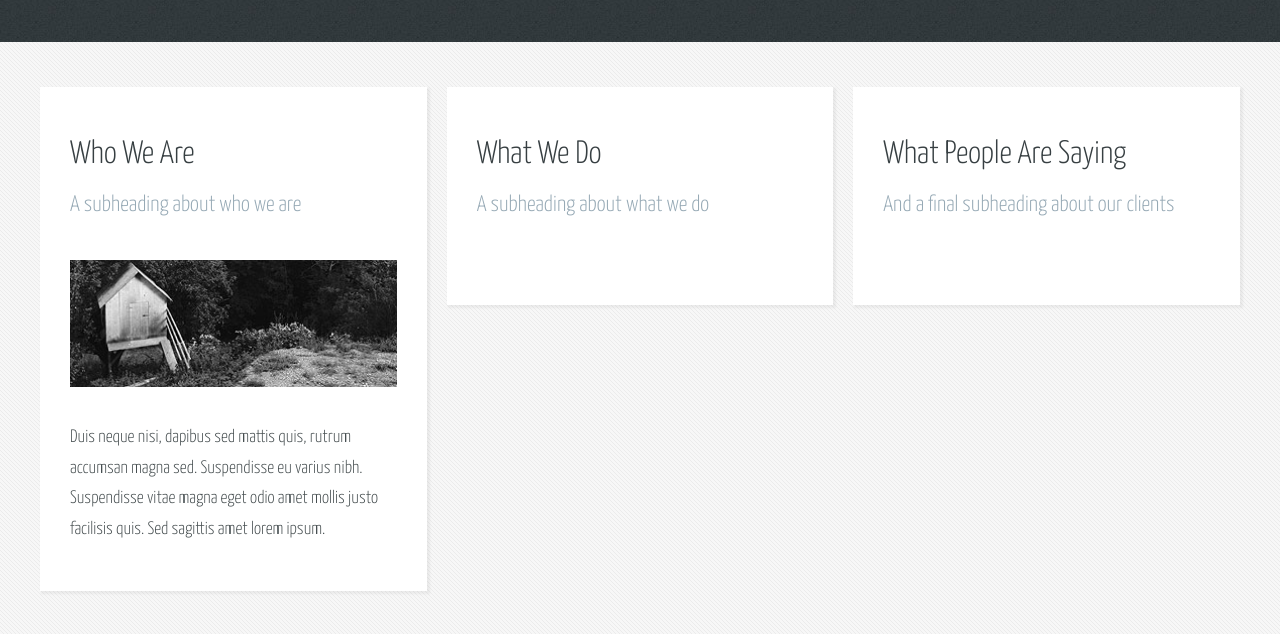
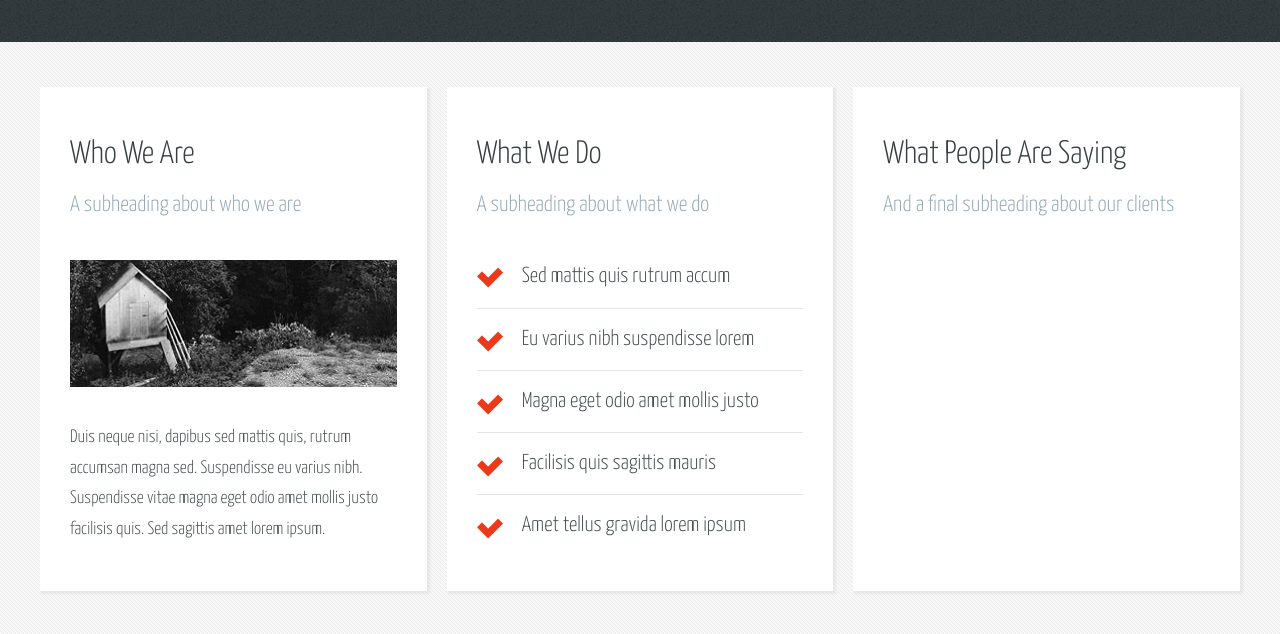
Before and after one commit to Learde/Halcyonic, a website: page index.html in a window 1280 px wide. Shown: the part 767-1401 px from the top of the page. Drawn offline with Linux system fonts and the light colour scheme.

Commit message:
Finish 2of3 content card

```diff
--- a/index.html
+++ b/index.html
@@ -106,6 +106,13 @@
                 <div class="content-card">
                     <h5 class="content-card__primary-heading">What We Do</h5>
                     <h6 class="content-card__secondary-heading">A subheading about what we do</h6>
+                    <ul class="content-card__list">
+                        <li class="content-card__item">Sed mattis quis rutrum accum</li>
+                        <li class="content-card__item">Eu varius nibh suspendisse lorem</li>
+                        <li class="content-card__item">Magna eget odio amet mollis justo</li>
+                        <li class="content-card__item">Facilisis quis sagittis mauris</li>
+                        <li class="content-card__item">Amet tellus gravida lorem ipsum</li>
+                    </ul>
                 </div>
             </div>
             <div class="col-1-of-3">
--- a/sass/abstracts/_variables.scss
+++ b/sass/abstracts/_variables.scss
@@ -5,7 +5,7 @@ $color-black: #000;
 
 $color-dark-grey: #222628;
 $color-dark-grey-2: #272d30;
-$color-dark-grey-3: rgb(128, 128, 128);
+$color-dark-grey-3: #808080;
 
 $color-grey: #474f51;
 $color-grey-2: #3e484a;
@@ -20,15 +20,16 @@ $color-grey-light-2: #f6f8f8;
 $color-grey-light-3: #a0a8ab;
 $color-grey-light-4: #D4D9DD;
 $color-grey-light-5: #f7f7f7;
+$color-grey-light-6: #e2e6e8;
 
 $color-red: #ed391b;
 $color-red-2: #ce1a00;
 $color-red-3: #fd492b;
 $color-red-4: #de2a10;
 
-$color-red-light: rgb(255, 96, 96);
+$color-red-light: #ff6060;
 
-$color-pink: rgb(255, 192, 192);
+$color-pink: #ffc0c0;
 
 // FONT
 $default-font-size: 1.6rem;
--- a/sass/components/_content-card.scss
+++ b/sass/components/_content-card.scss
@@ -3,6 +3,7 @@
     padding: 4rem 3rem 4.5rem 3rem;
     margin: 4.5rem 0;
     box-shadow: 2px 2px 2px 1px rgba($color-dark-grey-3, 0.1);
+    height: 50.3867rem;
 
     &__primary-heading {
         color: $color-grey-5;
@@ -24,4 +25,30 @@
         height: auto;
         margin-bottom: 3.6rem;
     }
+
+    &__list {
+        list-style-type: none;
+        font-size: 2.16rem;
+        line-height: 3.33rem;
+    }
+
+    &__item {
+        padding-left: 4.5rem;
+        background-image: url("../img/icon-checkmark.png");
+        background-repeat: no-repeat;
+        background-position-y: 2.26833rem;
+
+        &:not(:first-child) {
+            padding-top: calc(2rem*0.7);
+        }
+
+        &:not(:last-child) {
+            padding-bottom: calc(2rem*0.7);
+            border-bottom: solid 1px $color-grey-light-6;
+        }
+
+        &:first-child {
+            background-position-y: 6.48333px;
+        }
+    }
 }
```
Also changed, not shown: css/style.css.
